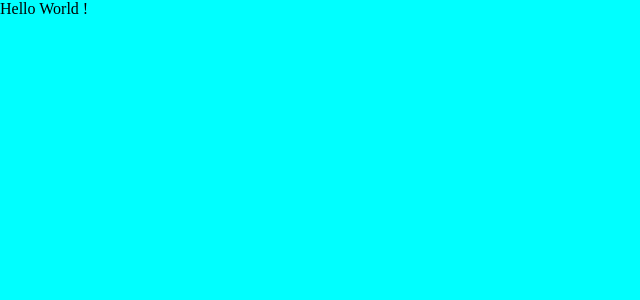
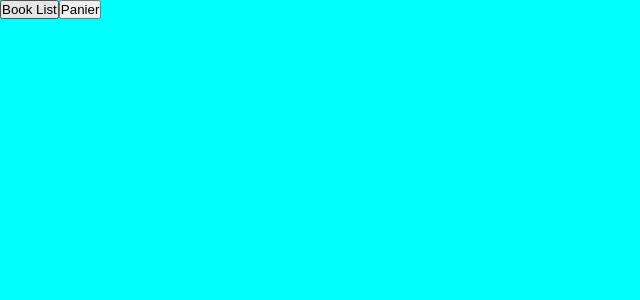
Before and after one commit to masoud-mdar/P-S-Project, a React (Create React App) app in the folder client/: page / in a window 1280 px wide. Shown: the top 300 px of the page, without its empty margins (0-640 px from the left). Built offline with nearby package versions, Linux system fonts and the light colour scheme.

Commit message:
main page

```diff
--- a/client/src/components/App.js
+++ b/client/src/components/App.js
@@ -1,13 +1,41 @@
-import React from "react"
+import React, {useState} from "react"
 
 import axios from "axios"
+import LoadPage from "./LoadPage"
 
 const App = () => {
 
+    const [isLoading, setIsLoading] = useState(false)
+    const [isMainPage, setIsMainPage] = useState(true)
+
+    const handleClick = (Event) => {
+
+    }
+
+
+
     return (
-        <div className="container">
-            Hello World !
+        <div>
+
+            <div className="container">
+                {
+                    isLoading ? (
+
+                        <LoadPage />
+
+                    ) : (
+
+                        <div className="main-page">
+                            <button name="book-list" onClick={handleClick} className="btn">Book List</button>
+                            <button name="panier" onClick={handleClick} className="btn">Panier</button>
+                        </div>
+
+                    )
+                }
+            </div>
+
         </div>
+
     )
 }
 
--- /dev/null
+++ b/client/src/components/LoadPage.js
@@ -0,0 +1,12 @@
+import React from "react"
+
+const LoadPage = () => {
+
+    return (
+        <div>
+
+        </div>
+    )
+}
+
+export default LoadPage
```
